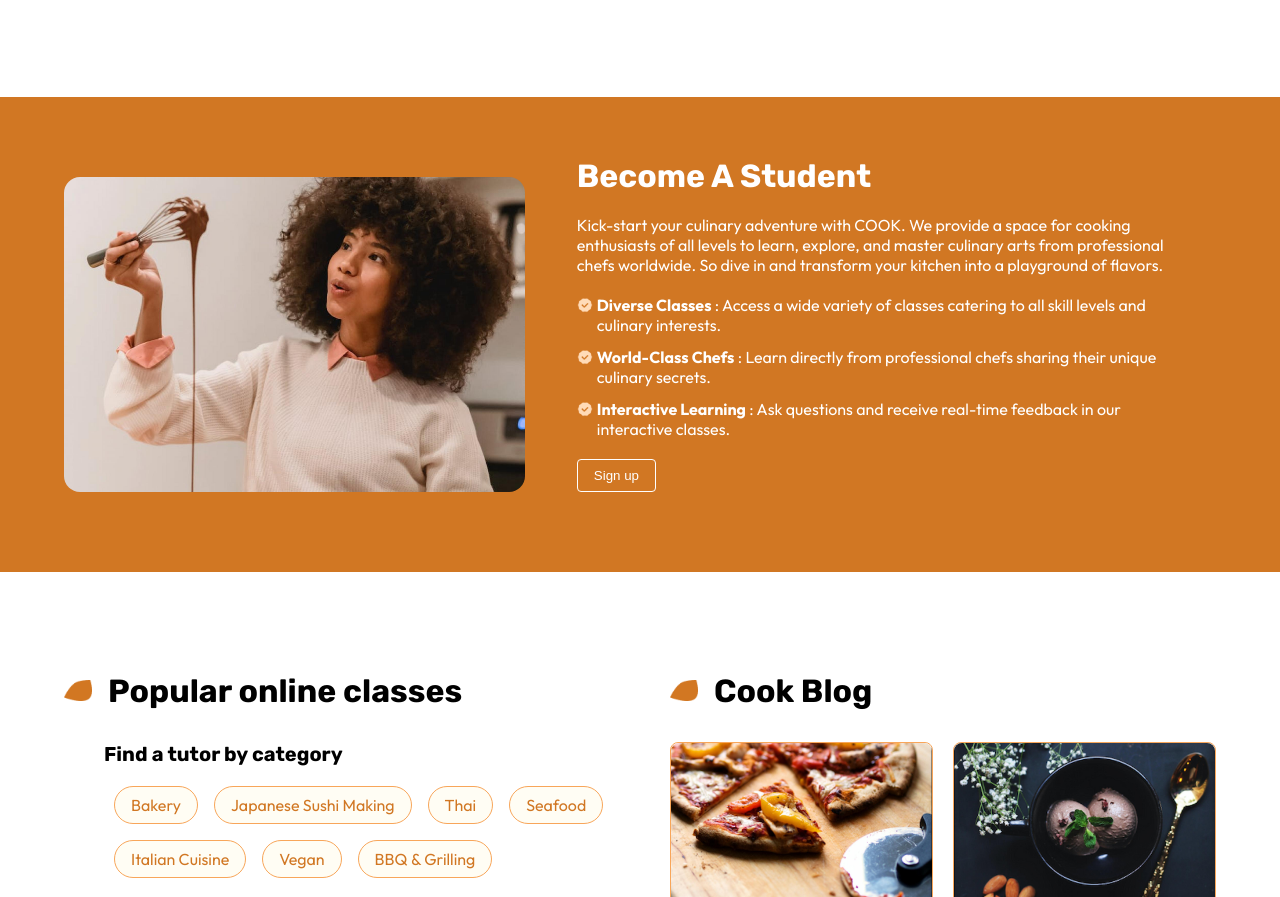
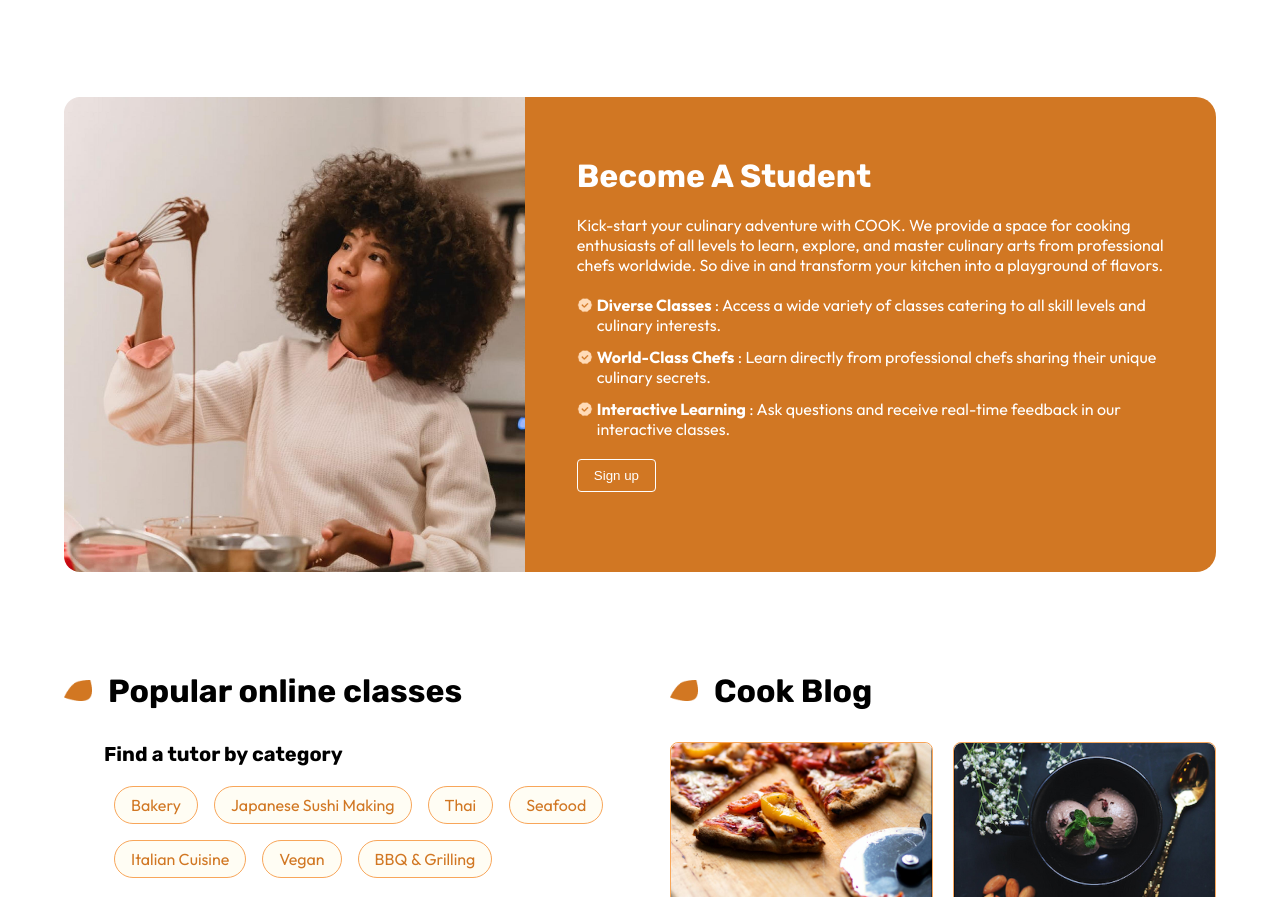
Before and after one commit to Fernando-Herrero/CSS-final-proyect, a plain HTML site: page index.html in a window 1280 px wide. Shown: the part 4121-5018 px from the top of the page. Drawn offline with Linux system fonts and the light colour scheme.

Commit message:
fixes become a student section website size all in the website done

```diff
--- a/styles/responsive.css
+++ b/styles/responsive.css
@@ -448,6 +448,24 @@
 		flex: 1;
 	}
 
+	.become-a-student {
+		background-color: var(--bg-color);
+	}
+
+	.become-a-student-main {
+		background-color: var(--secondary-color);
+		border-radius: 20px;
+	}
+
+	.picture-box {
+		padding: 0;
+	}
+
+	.picture-box-img {
+		border-top-right-radius: 0;
+		border-bottom-right-radius: 0;
+	}
+
     .cook-and-popular {
         flex-direction: row;
     }
```
